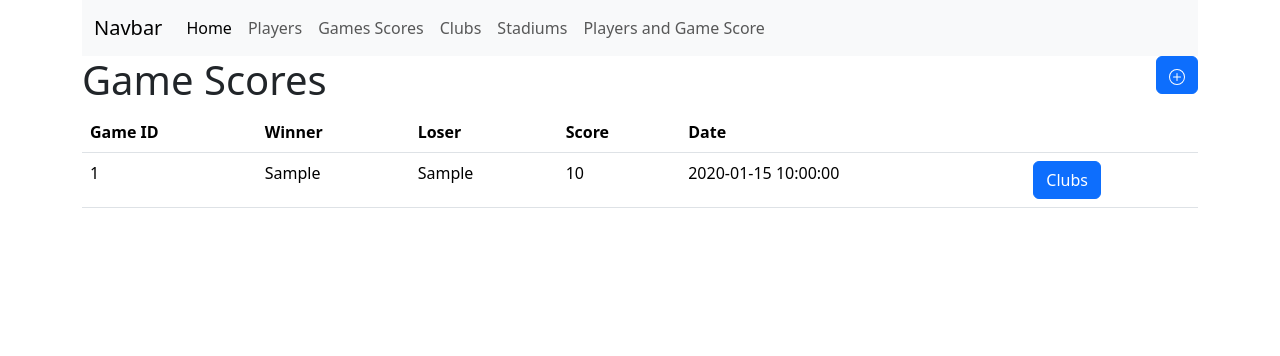
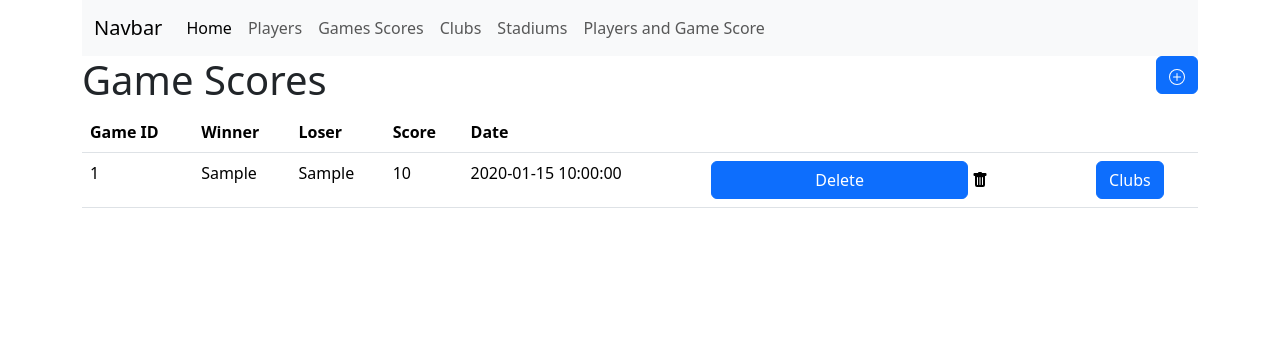
Before and after one commit to AshleyMeza/4013-Homework_3, a PHP site: page /games.php in a window 1280 px wide. Shown: the top 356 px of the page. Run offline with PHP 8.4, Linux system fonts and the light colour scheme; tables that the repository leaves empty or names only in its code hold one stand-in row (values such as "Sample post").

Commit message:
Update view-games.php

```diff
--- a/view-games.php
+++ b/view-games.php
@@ -19,6 +19,8 @@ include "view-games-newform.php";
       <th>Score</th>
       <th>Date</th>
       <th></th>
+      <th></th>
+      <th></th>
       </tr>
       <tbody>
   <?php
@@ -31,7 +33,20 @@ include "view-games-newform.php";
       <td><?php echo $game['score'];?></td>
       <td><?php echo $game['date'];?></td>
       <td>
+      </td>
+      <td>
+        <form method = "post" action="">
+      <input type="hidden" name= "gid" value ="<?php echo $game['club_id'];?>">
+    <input type=hidden" name ="actionType" value = "Delete"?
+      <button type="submit" class="btn btn-primary">
+          <svg xmlns="http://www.w3.org/2000/svg" width="16" height="16" fill="currentColor" class="bi bi-trash-fill" viewBox="0 0 16 16">
+            <path d="M2.5 1a1 1 0 0 0-1 1v1a1 1 0 0 0 1 1H3v9a2 2 0 0 0 2 2h6a2 2 0 0 0 2-2V4h.5a1 1 0 0 0 1-1V2a1 1 0 0 0-1-1H10a1 1 0 0 0-1-1H7a1 1 0 0 0-1 1H2.5zm3 4a.5.5 0 0 1 .5.5v7a.5.5 0 0 1-1 0v-7a.5.5 0 0 1 .5-.5zM8 5a.5.5 0 0 1 .5.5v7a.5.5 0 0 1-1 0v-7A.5.5 0 0 1 8 5zm3 .5v7a.5.5 0 0 1-1 0v-7a.5.5 0 0 1 1 0z"/>
+          </svg>
+       </button>
+        </form>
+    </td>
 
+     <td>
     <form method = "post" action="clubs-by-games.php">
       <input type="hidden" name= "gid" value ="<?php echo $game['club_id'];?>">
       <button type="submit" class="btn btn-primary">Clubs</button>
```
